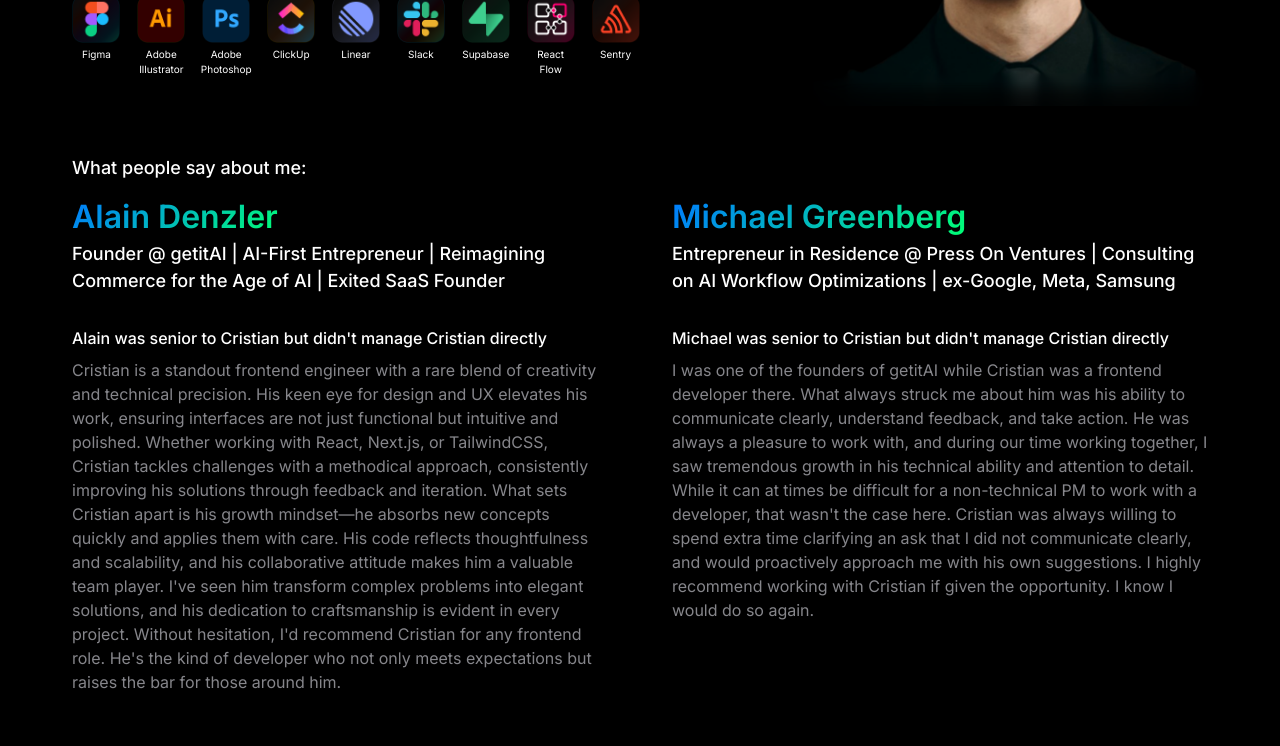
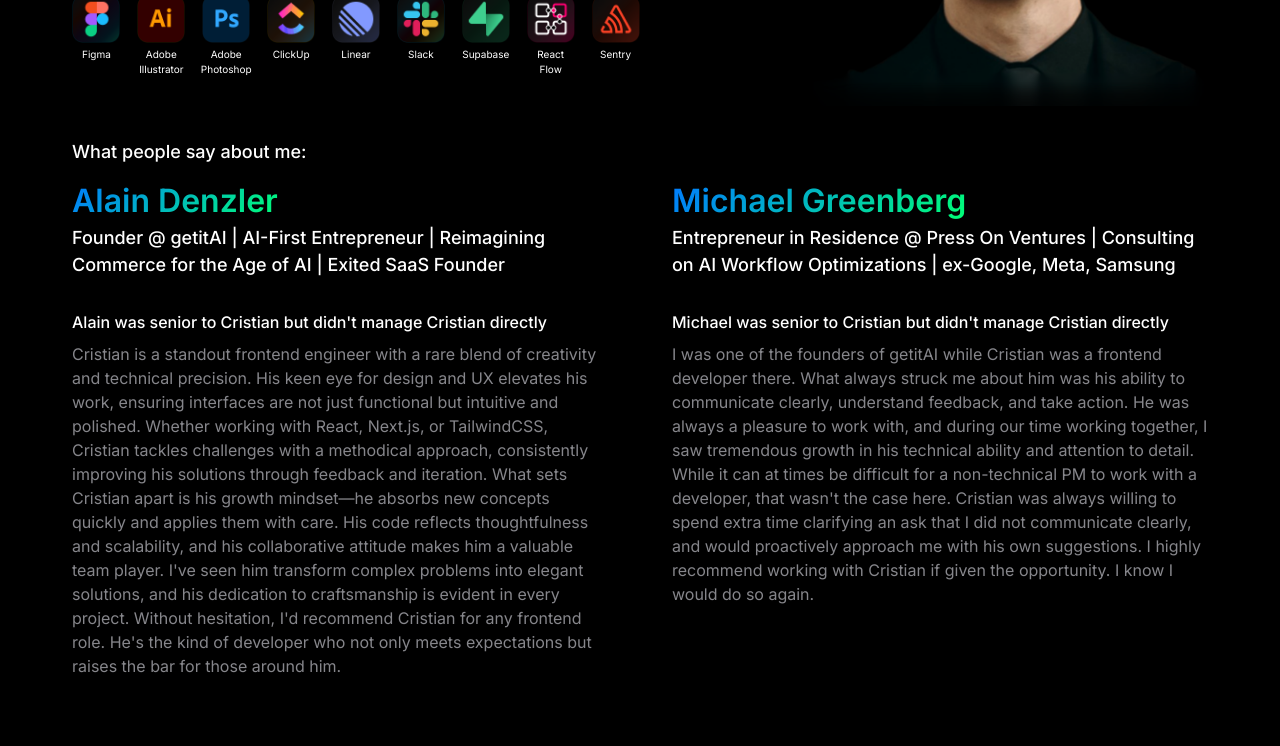
Before and after one commit to cristianvsirbu/portfolio, a Next.js app: page / in a window 1280 px wide. Shown: the part 1480-2226 px from the top of the page. Built offline with nearby package versions, Linux system fonts and the light colour scheme; a web font is replaced by a local one.

Commit message:
style: adjust margin for testimonials section in About component

```diff
--- a/src/components/About.tsx
+++ b/src/components/About.tsx
@@ -200,7 +200,7 @@ const About = () => {
           />
         </motion.figure>
       </div>
-      <section className="mt-12">
+      <section className="mt-8">
         <h2 className="subtitle">What people say about me:</h2>
         <motion.div
           className="grid grid-cols-1 md:grid-cols-2 gap-16 mt-4"
```
